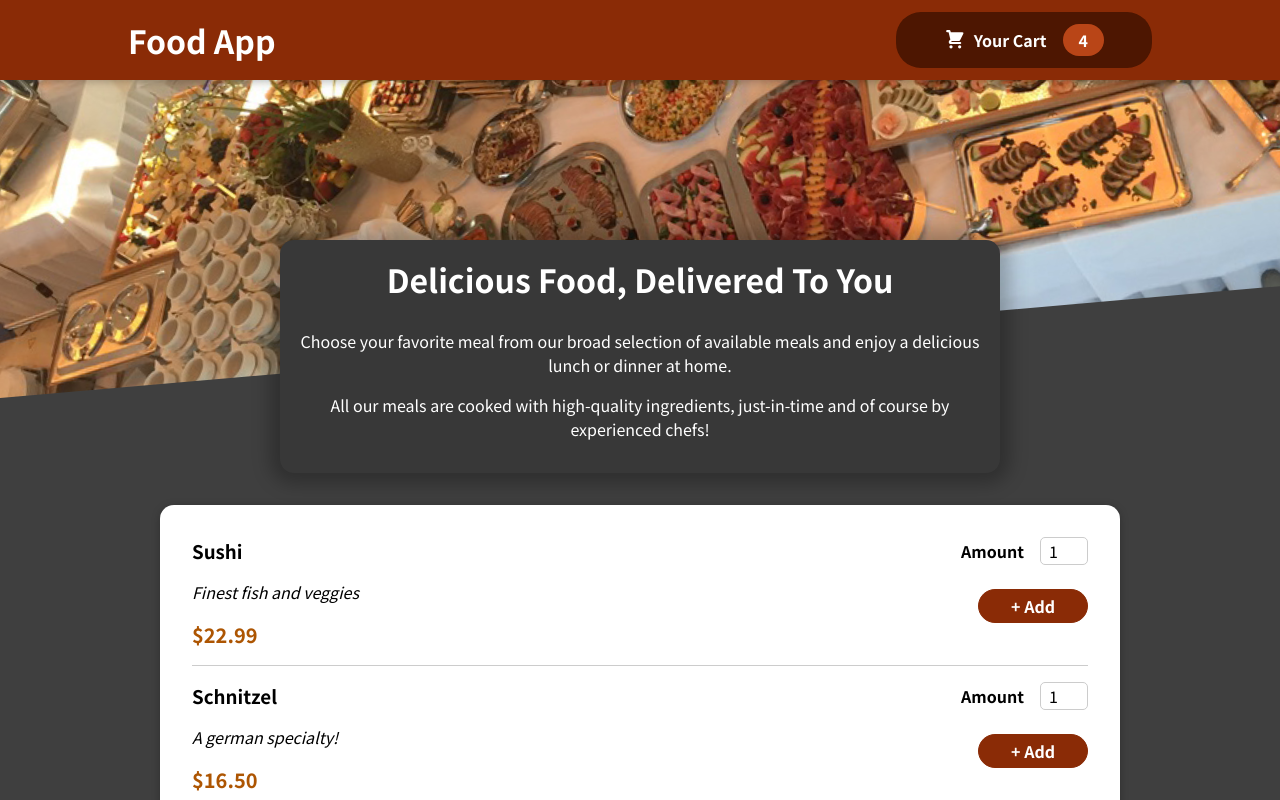
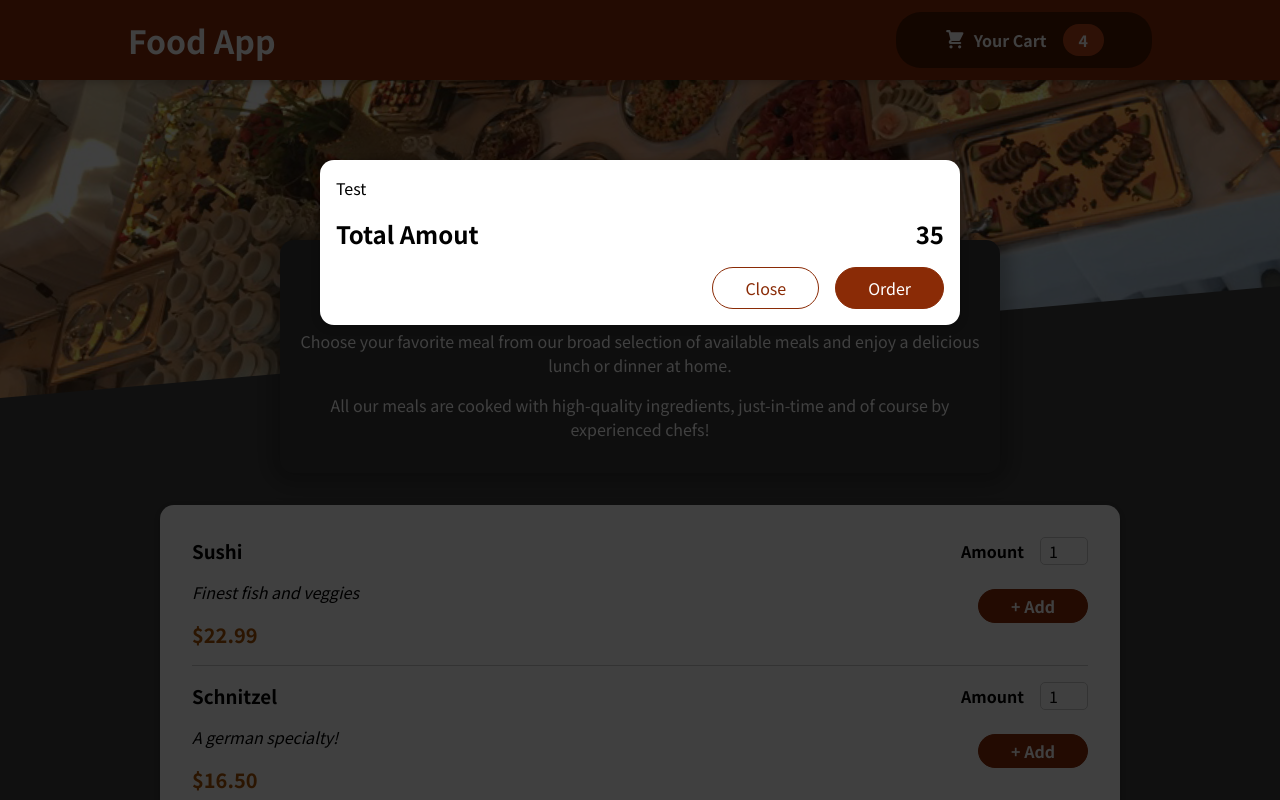
Before and after one commit to vinayak-nk/react_base_app, a React (Create React App) app: page / in a window 1280 px wide. Shown: the top 800 px of the page. Built offline with nearby package versions, Linux system fonts and the light colour scheme.

Commit message:
Modal using React portal

```diff
--- a/public/index.html
+++ b/public/index.html
@@ -25,6 +25,7 @@
   </head>
   <body>
     <noscript>You need to enable JavaScript to run this app.</noscript>
+    <div id="overlays"></div>
     <div id="root"></div>
     <!--
       This HTML file is a template.
--- a/src/App.js
+++ b/src/App.js
@@ -1,10 +1,13 @@
 import React, { Fragment } from 'react'
+import Cart from './components/Cart';
 import Header from "./components/Layout/Header";
 import Meals from './components/Meals';
+
 
 function App() {
   return (
     <Fragment>
+      <Cart />
       <Header />
       <main>
         <Meals />
--- a/src/components/Cart/index.js
+++ b/src/components/Cart/index.js
@@ -1,6 +1,7 @@
+import Modal from '../UI/Modal'
 import classes from './style.module.css'
 
-const Cart = (props) => {
+const Cart = () => {
   const cartItems = (
     <ul className={classes['cart-items']}>
       {
@@ -9,17 +10,17 @@ const Cart = (props) => {
     </ul>
   )
   return (
-    <div>
+    <Modal>
       {cartItems}
       <div className={classes.total}>
         <span>Total Amout</span>
         <span>35</span>
       </div>
-      <div className={classes.action}>
+      <div className={classes.actions}>
         <button className={classes['button--alt']}>Close</button>
         <button className={classes.button}>Order</button>
       </div>
-    </div>
+    </Modal>
   )
 }
 
--- a/src/components/Cart/style.module.css
+++ b/src/components/Cart/style.module.css
@@ -47,7 +47,7 @@
 
 
 /* ***** */
-.cart-item {
+/* .cart-item {
   display: flex;
   justify-content: space-between;
   align-items: center;
@@ -111,4 +111,4 @@
 .cart-item button:active {
   background-color: #8a2b06;
   color: white;
-}
+} */
--- /dev/null
+++ b/src/components/UI/Modal.js
@@ -0,0 +1,27 @@
+import { Fragment } from 'react';
+import { createPortal } from 'react-dom';
+import classes from './style.module.css';
+
+
+const Backdrop = () => <div className={classes.backdrop} />
+
+const Overlay = (props) => (
+  <div className={classes.modal}>
+    <div className={classes.content}>
+      {props.children}
+    </div>
+  </div>
+)
+
+const portalEl = document.getElementById('overlays')
+
+const Modal = (props) => {
+  return (
+    <Fragment>
+      {createPortal(<Backdrop />, portalEl)}
+      {createPortal(<Overlay>{props.children}</Overlay>, portalEl)}
+    </Fragment>
+  )
+}
+
+export default Modal
```
